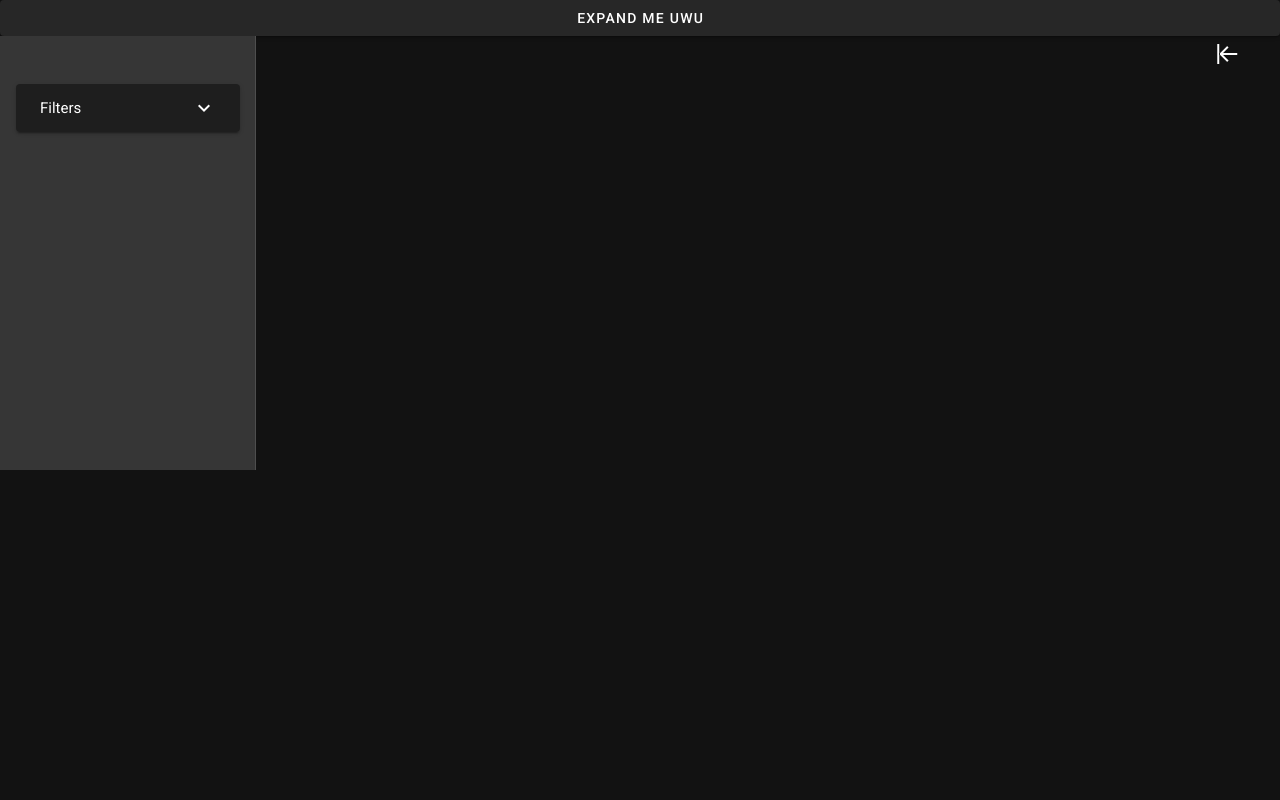
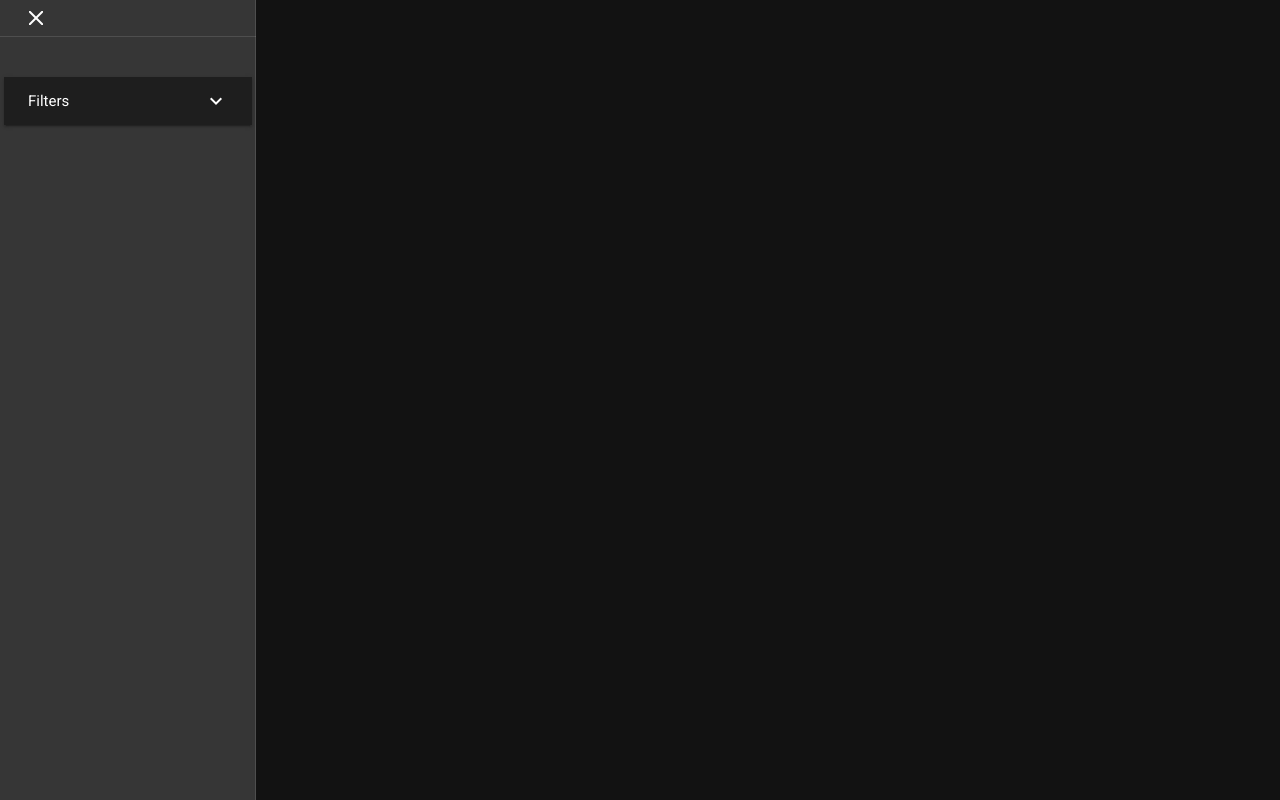
Before and after one commit to NerdyJ23/file-categorisation, a Vue app in the folder site/: page / in a window 1280 px wide. Built offline with nearby package versions, Linux system fonts and the light colour scheme.

Commit message:
Create navbar component

```diff
--- a/site/src/App.vue
+++ b/site/src/App.vue
@@ -1,15 +1,10 @@
 <template>
 	<v-app>
-		<v-btn @click="drawerExpanded = !drawerExpanded">expand me uwu</v-btn>
-		<v-row>
-			<v-col>
-				<v-navigation-drawer :value="drawerExpanded" dense ref="drawer">
+		<navigation-drawer start-open style="height: 100%">
 			<v-list dense>
-						<v-list-item>
-						</v-list-item>
-						<v-list-item>
+				<v-list-item class="px-1">
 					<v-expansion-panels>
-								<v-expansion-panel>
+						<v-expansion-panel class="rounded-0">
 							<v-expansion-panel-header>
 								Filters
 							</v-expansion-panel-header>
@@ -20,16 +15,7 @@
 					</v-expansion-panels>
 				</v-list-item>
 			</v-list>
-				</v-navigation-drawer>
-			</v-col>
-			<v-col cols="1">
-				<v-btn
-					class="mr-auto"
-					@click="drawerExpanded = !drawerExpanded"
-					text
-				><v-icon>mdi-arrow-collapse-left</v-icon></v-btn>
-			</v-col>
-		</v-row>
+		</navigation-drawer>
 		<v-main>
 			<router-view/>
 		</v-main>
@@ -38,10 +24,13 @@
 
 <script>
 import GalleryFilterCard from './components/GalleryFilterCard.vue';
+import NavigationDrawer from './components/Utility/NavigationDrawer.vue';
+
 export default {
 	name: 'App',
 	components: {
-		GalleryFilterCard
+		GalleryFilterCard,
+		NavigationDrawer
 	},
 	data() {
 		return {
--- a/site/src/components/GalleryFilterCard.vue
+++ b/site/src/components/GalleryFilterCard.vue
@@ -1,7 +1,5 @@
 <template>
-	<v-card outlined elevation="0">
-		<v-card-title>Filters</v-card-title>
-		<v-card-text>
+	<div>
 		<v-row>
 			<v-col>
 				<v-text-field
@@ -28,8 +26,7 @@
 				></v-autocomplete>
 			</v-col>
 		</v-row>
-		</v-card-text>
-	</v-card>
+	</div>
 </template>
 <script>
 export default {
--- /dev/null
+++ b/site/src/components/Utility/NavigationDrawer.vue
@@ -0,0 +1,59 @@
+<template>
+	<div class="nav-drawer">
+		<v-navigation-drawer
+			:mini-variant="!open"
+			:dense="dense"
+			ref="drawer"
+			permanent
+		>
+		<v-row class="pb-2">
+			<v-col >
+				<v-btn
+					@click="open = !open"
+					class="justify-end"
+					text
+				><v-icon>mdi-{{open ? 'window-close' : 'arrow-right' }}</v-icon></v-btn>
+				<v-divider />
+			</v-col>
+		</v-row>
+		<v-row>
+			<v-col>
+				<template v-show="open">
+					<slot></slot>
+				</template>
+			</v-col>
+		</v-row>
+		</v-navigation-drawer>
+	</div>
+</template>
+<script>
+export default {
+	name: "NavigationDrawer",
+	props: {
+		dense: {
+			type: Boolean,
+			required: false,
+			default: false
+		},
+		startOpen: {
+			type: Boolean,
+			required: false,
+			default: false
+		}
+	},
+	data() {
+		return {
+			open: false,
+			width: 0
+		}
+	},
+	mounted() {
+		this.open = this.startOpen;
+	},
+	methods: {
+		update(n) {
+			console.log(n);
+		}
+	}
+}
+</script>
```
Lines whose indentation alone changed are shown as unchanged.
